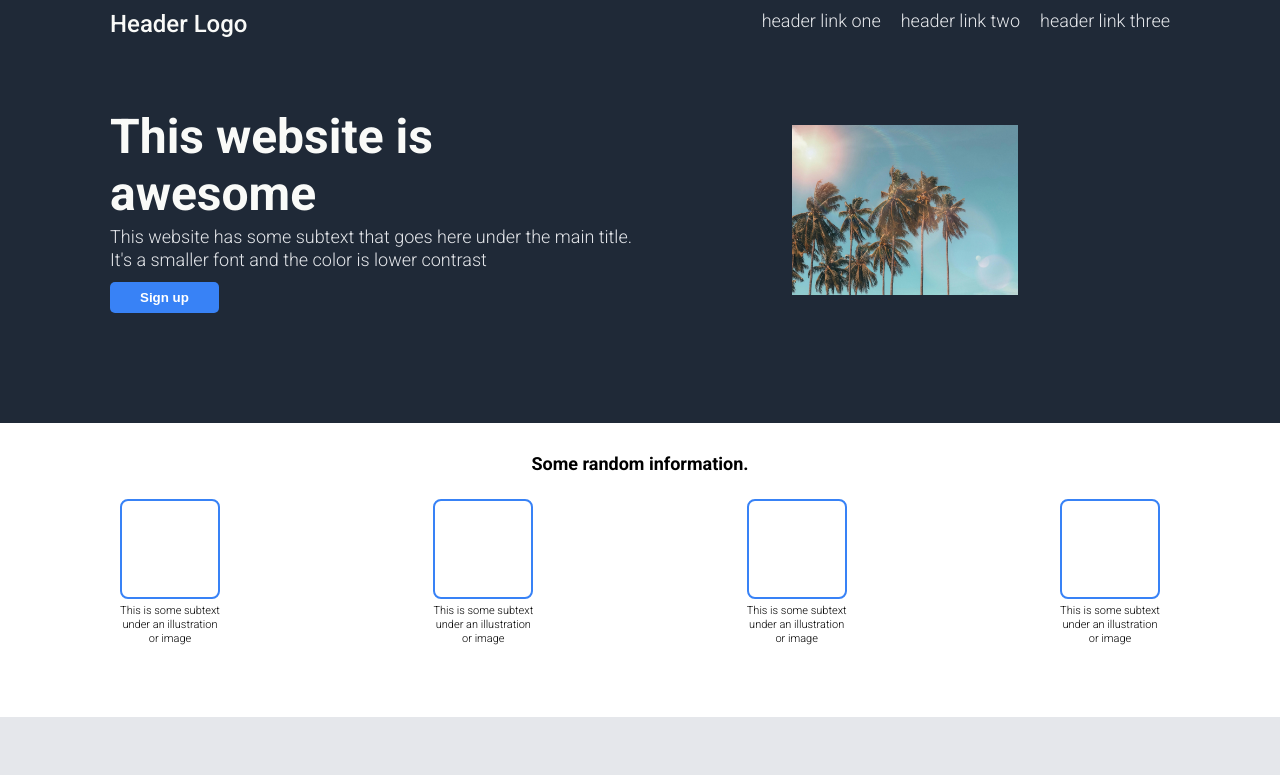
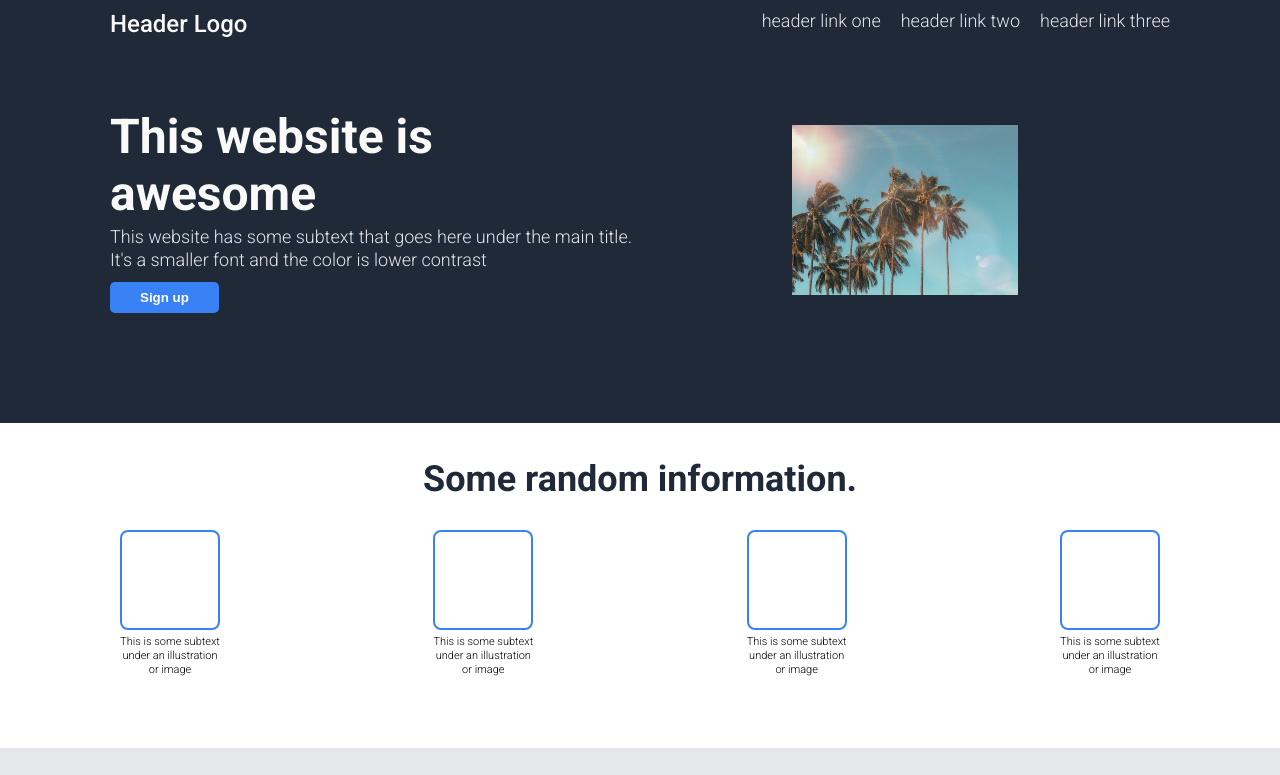
Before and after one commit to maigir/landing-page, a plain HTML site: page index.html in a window 1280 px wide. Shown: the top 775 px of the page. Drawn offline with Linux system fonts and the light colour scheme.

Commit message:
Change section-2 header size

```diff
--- a/style.css
+++ b/style.css
@@ -94,22 +94,21 @@ a {
   display: flex;
   justify-content: center;
   align-items: center;
-
 }
 
 .header_section--right img {
   width: 100%;
   object-fit: contain;
-
 }
 
 /* Section-2: 4 pictures */
 
 .section-2 h2 {
-  font-size: 18px;
+  font-size: 36px;
   font-weight: 900;
+  color: #1F2937;
   text-align: center;
-  padding: 25px;
+  padding: 30px;
 }
 
 .section-2 {
```
